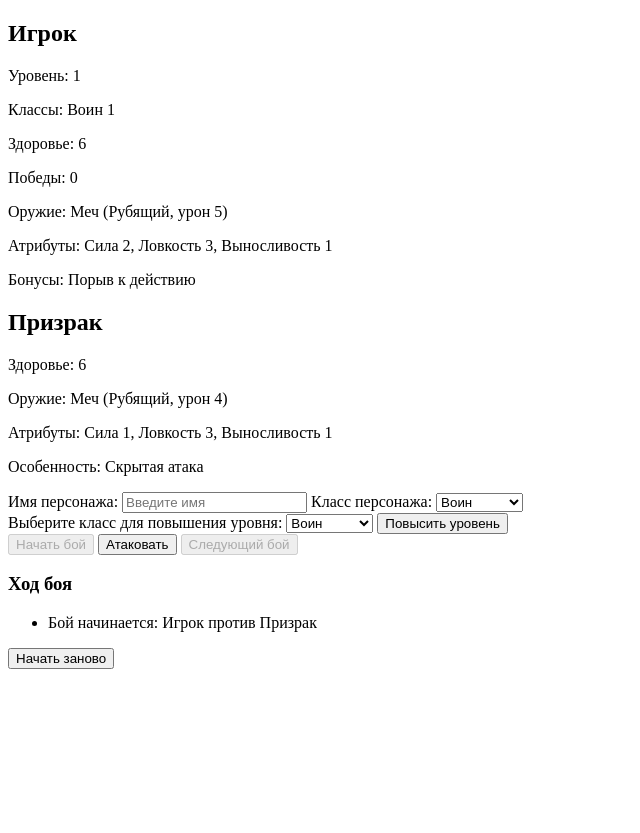
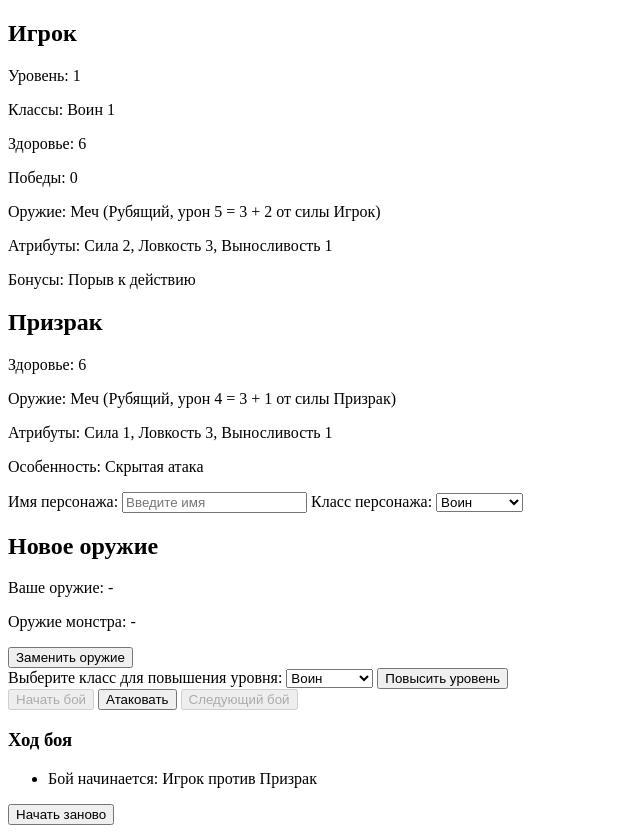
Before and after one commit to AlexandrMaspanov/autobattler-game, a website with bundled scripts: page index.html in a window 1280 px wide. Both pictures are taken after a click on the button "Начать бой". Shown: the whole page, without its empty margins (0-640 px from the left). Before the commit the page ends 800 px from the top, so only its background shows below. Built offline with nearby package versions, Linux system fonts and the light colour scheme.

Commit message:
feat(ui): add damage breakdown with owner name; simplify weapon replacement logic; hide weapon section after level up

```diff
--- a/index.html
+++ b/index.html
@@ -52,6 +52,13 @@
       </label>
     </section>
 
+    <section class="game__weapon game__weapon--hidden">
+      <h2 class="game__weapon-title">Новое оружие</h2>
+      <p>Ваше оружие: <span id="current-weapon">-</span></p>
+      <p>Оружие монстра: <span id="monster-weapon">-</span></p>
+      <button id="weapon-button" class="game__button">Заменить оружие</button>
+    </section>
+
     <section class="game__levelup game__levelup--hidden">
       <label class="game__label">
         Выберите класс для повышения уровня:
--- a/src/js/Character.js
+++ b/src/js/Character.js
@@ -96,8 +96,11 @@ export class Character {
       `Классы: ${this.levels.map((e) => `${e.class} ${e.level}`).join(', ')}`,
       `Здоровье: ${this.health}`,
       `Победы: ${this.victories}`,
-      `Оружие: ${this.weapon}
-        (${this.getWeaponType()}, урон ${this.getWeaponDamage()})`,
+      `Оружие: ${
+        this.weapon
+      } (${this.getWeaponType()}, урон ${this.getWeaponDamage()} = ${
+        weaponTable[this.weapon].damage
+      } + ${this.attributes.strength} от силы ${this.name})`,
       `Атрибуты: Сила ${this.attributes.strength}, Ловкость ${this.attributes.agility}, Выносливость ${this.attributes.endurance}`,
       `Бонусы: ${bonuses.join(', ') || '—'}`,
     ];
--- a/src/js/Monster.js
+++ b/src/js/Monster.js
@@ -37,8 +37,11 @@ export class Monster {
   renderTo(selector) {
     const stats = [
       `Здоровье: ${this.health}`,
-      `Оружие: ${this.weapon}
-        (${this.getWeaponType()}, урон ${this.getWeaponDamage()})`,
+      `Оружие: ${
+        this.weapon
+      } (${this.getWeaponType()}, урон ${this.getWeaponDamage()} = ${
+        weaponTable[this.weapon].damage
+      } + ${this.attributes.strength} от силы ${this.name})`,
       `Атрибуты: Сила ${this.strength}, Ловкость ${this.agility}, Выносливость ${this.endurance}`,
       `Особенность: ${this.trait}`,
     ];
--- a/src/js/main.js
+++ b/src/js/main.js
@@ -1,6 +1,7 @@
 // src/js/main.js
 
 import { Game } from './Game.js';
+import { weaponTable } from '../data/weapons.js';
 
 const startButton = document.getElementById('start-button');
 const attackButton = document.getElementById('attack-button');
@@ -12,6 +13,11 @@ const setupSection = document.querySelector('.game__setup');
 const levelupSection = document.querySelector('.game__levelup');
 const levelupSelect = document.getElementById('levelup-select');
 const levelupButton = document.getElementById('levelup-button');
+
+const weaponSection = document.querySelector('.game__weapon');
+const weaponButton = document.getElementById('weapon-button');
+const currentWeaponText = document.getElementById('current-weapon');
+const monsterWeaponText = document.getElementById('monster-weapon');
 
 const nameInput = document.getElementById('name-input');
 const classSelect = document.getElementById('class-select');
@@ -87,6 +93,27 @@ attackButton.addEventListener('click', () => {
     restartSection.classList.remove('game__restart--hidden');
   } else if (status === 'end') {
     const character = game.getCharacter();
+    const monster = game.getMonster();
+
+    const strengthBonus = character.attributes.strength || 0;
+
+    // Текущее оружие
+    const currentWeapon = character.weapon;
+    const currentType = character.getWeaponType();
+    const currentBase = weaponTable[currentWeapon]?.damage || 0;
+    const currentTotal = currentBase + strengthBonus;
+
+    currentWeaponText.textContent = `${currentWeapon} (${currentType}, урон ${currentTotal} = ${currentBase} + ${strengthBonus} от силы ${character.name})`;
+
+    // Оружие монстра
+    const monsterWeapon = monster.weapon;
+    const monsterType = monster.getWeaponType();
+    const monsterBase = weaponTable[monsterWeapon]?.damage || 0;
+    const monsterTotal = monsterBase + strengthBonus;
+
+    monsterWeaponText.textContent = `${monsterWeapon} (${monsterType}, урон ${monsterTotal} = ${monsterBase} + ${strengthBonus} от силы ${character.name})`;
+
+    weaponSection.classList.remove('game__weapon--hidden');
 
     if (character.victories >= 5) {
       const logList = document.querySelector('.game__log-list');
@@ -145,6 +172,7 @@ nextButton.addEventListener('click', () => {
   game.getMonster().renderTo('.game__monster');
   renderLog();
 
+  weaponSection.classList.add('game__weapon--hidden');
   attackButton.disabled = false;
   nextButton.disabled = true;
 });
@@ -156,7 +184,18 @@ levelupButton.addEventListener('click', () => {
   game.getCharacter().renderTo('.game__player');
 
   levelupSection.classList.add('game__levelup--hidden');
+  weaponSection.classList.add('game__weapon--hidden');
   nextButton.disabled = false;
+});
+
+weaponButton.addEventListener('click', () => {
+  const character = game.getCharacter();
+  const monsterWeapon = game.getMonster().weapon;
+
+  character.weapon = monsterWeapon;
+  character.renderTo('.game__player');
+
+  weaponSection.classList.add('game__weapon--hidden');
 });
 
 restartButton.addEventListener('click', () => {
--- a/src/scss/style.scss
+++ b/src/scss/style.scss
@@ -14,7 +14,6 @@
     justify-content: center;
     gap: 32px;
     flex-wrap: wrap;
-    margin-bottom: 24px;
 }
 
 .character-card {
@@ -46,10 +45,44 @@
     filter: grayscale(100%);
 }
 
+.game__weapon {
+    display: flex;
+    flex-direction: column;
+    align-items: center;
+    gap: 12px;
+    padding: 16px;
+    border: 1px solid #444;
+    border-radius: 6px;
+    background-color: #fff;
+    max-width: 600px;
+    width: 100%;
+    font-family: sans-serif;
+
+    h2 {
+        font-size: 1.2em;
+        font-weight: bold;
+        margin-bottom: 8px;
+    }
+
+    p {
+        font-size: 1em;
+        background-color: #f4f4f4;
+        padding: 8px;
+        border-radius: 4px;
+        border: 1px solid #ccc;
+        width: 100%;
+        text-align: center;
+    }
+
+    .game__button {
+        margin-top: 8px;
+    }
+}
+
 .game__log {
     max-width: 600px;
     width: 100%;
-    max-height: 100px;
+    max-height: 120px;
     overflow-y: auto;
     flex-shrink: 0;
     margin: 0 auto;
@@ -125,6 +158,7 @@
 
 .game__setup--hidden,
 .game__levelup--hidden,
+.game__weapon--hidden,
 .game__restart--hidden {
     display: none;
 }
```
Also changed, not shown: 1 other file.
